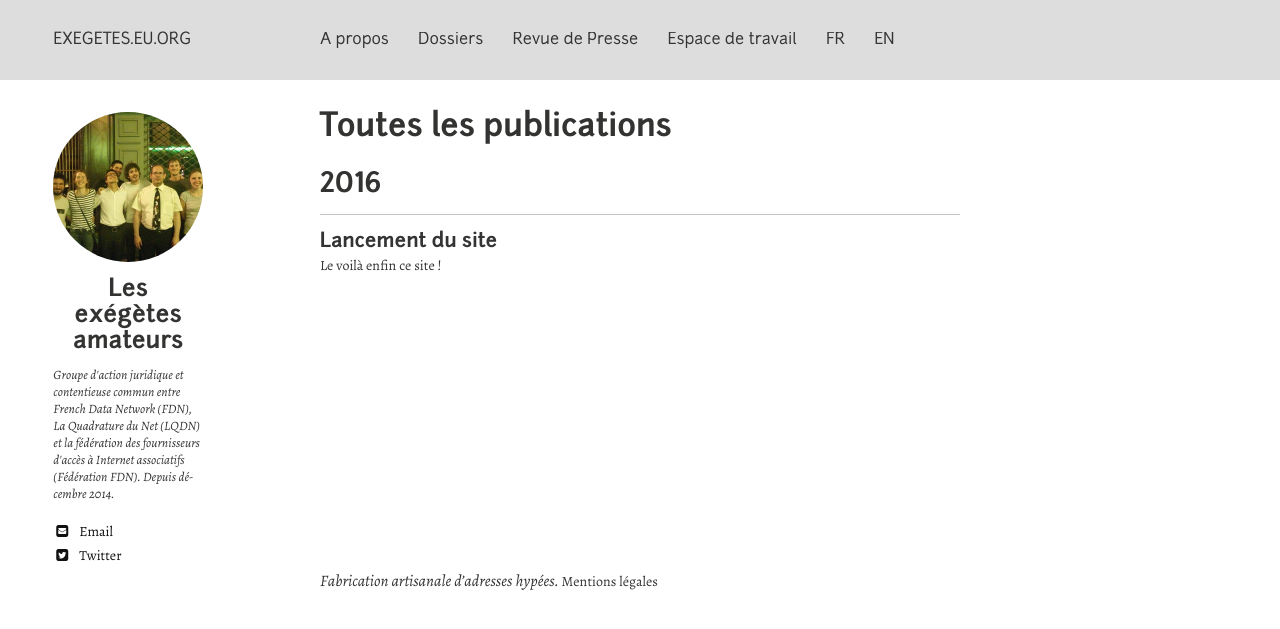
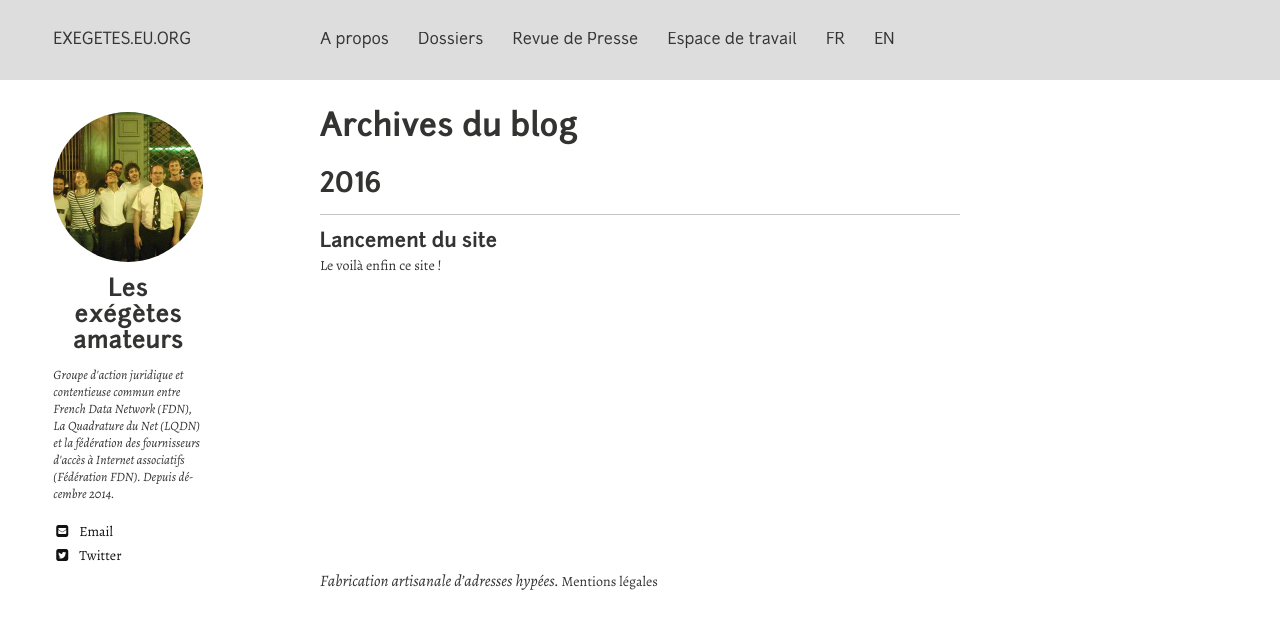
Before and after one commit to hugoroy/exegetes-web, a Jekyll site: the page built from posts/index.md, in a window 1280 px wide. Shown: the top 629 px of the page. Built offline with Jekyll 4.4.1, drawn with Linux system fonts in a browser that asks for light colours; nearby versions of some CDN libraries.

Commit message:
vocable blog

```diff
--- a/_layouts/home.html
+++ b/_layouts/home.html
@@ -33,7 +33,7 @@
     {% include _author-bio.html %}
   </div>
   <div id="index">
-    <h3><a href="{{ site.url}}/posts/">Dernières publications</a></h3>
+    <h3><a href="{{ site.url}}/posts/">Blog</a></h3>
     {% for post in site.posts limit:5 %}
     <article>
       {% if post.link %}
--- a/posts/index.md
+++ b/posts/index.md
@@ -1,5 +1,5 @@
 ---
 layout: post-index
-title: Toutes les publications
-excerpt: "Liste des publications"
+title: Archives du blog
+excerpt: "Liste des billets"
 ---
```
